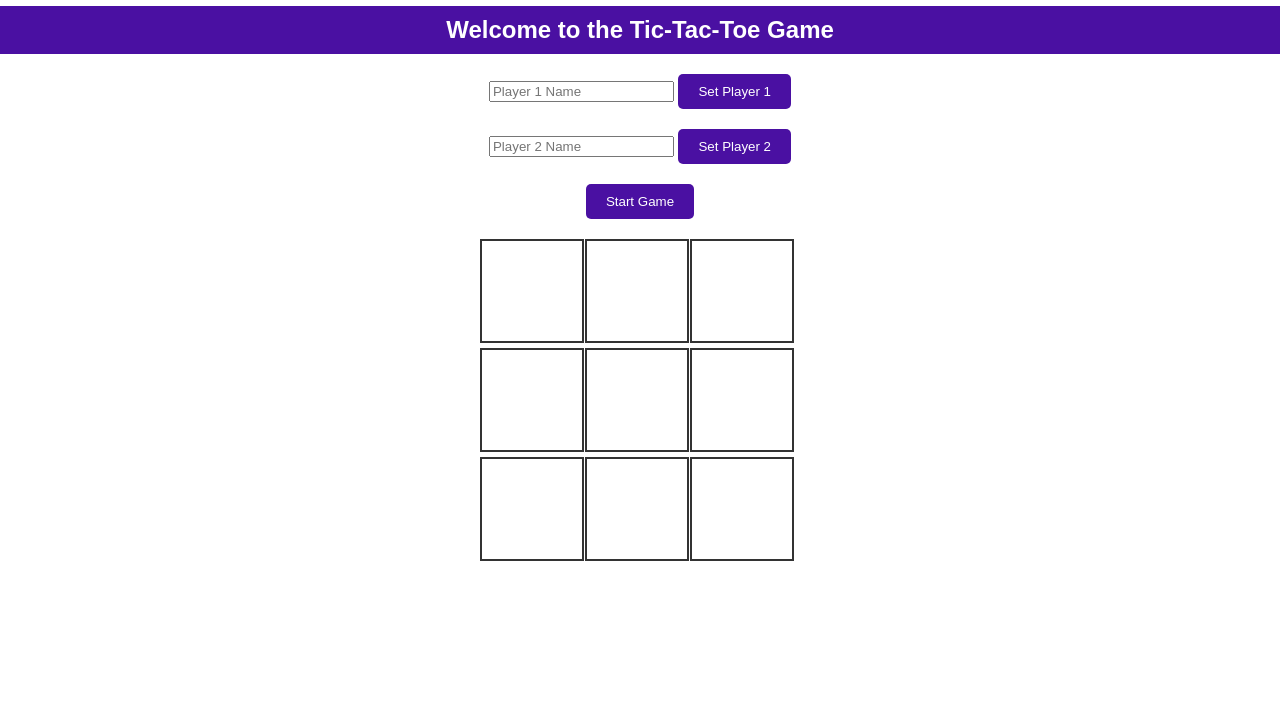
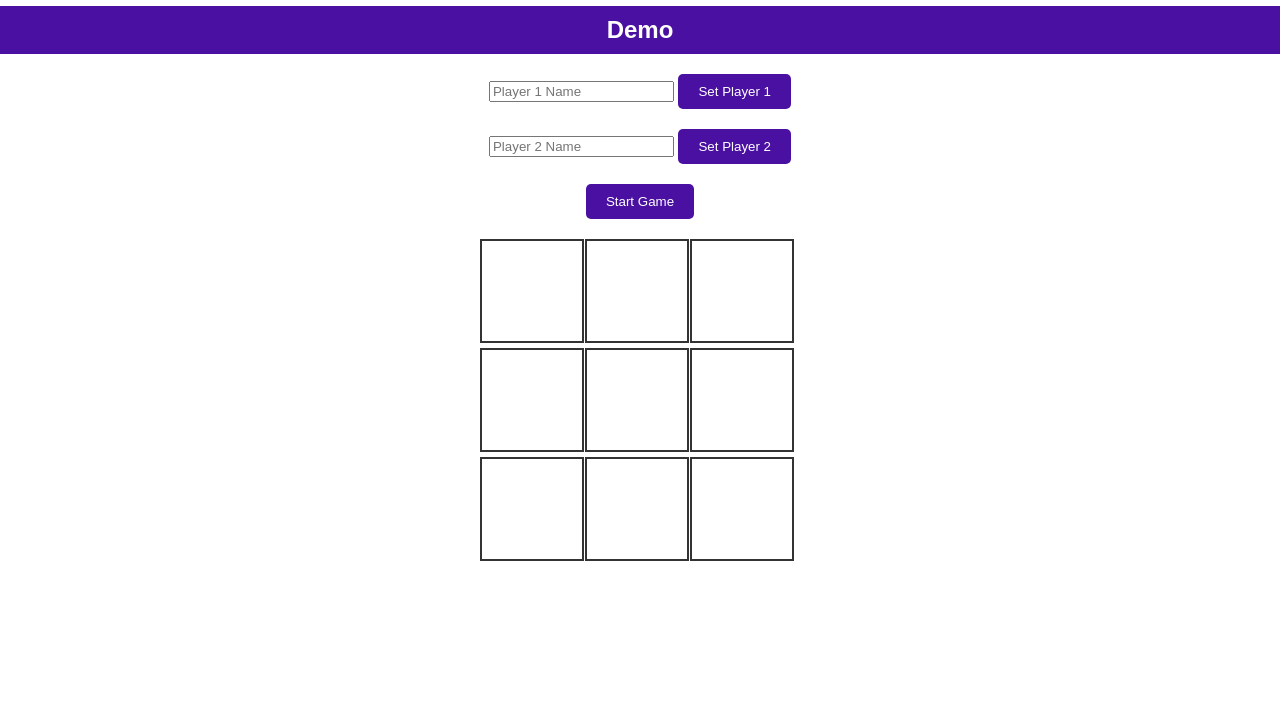
Before and after one commit to 234550H/TictacToeTrial-, a website: page Frontend/index.html in a window 1280 px wide. Shown: the part 72-800 px from the top of the page. Drawn offline with Linux system fonts and the light colour scheme.

Commit message:
Update index.html

```diff
--- a/Frontend/index.html
+++ b/Frontend/index.html
@@ -101,7 +101,7 @@
   <h1>Tic-Tac-Toe</h1>
 
   <div id="top-bar">
-    <span>Welcome to the Tic-Tac-Toe Game</span>
+    <span>Demo</span>
   </div>
 
   <div id="players">
```
